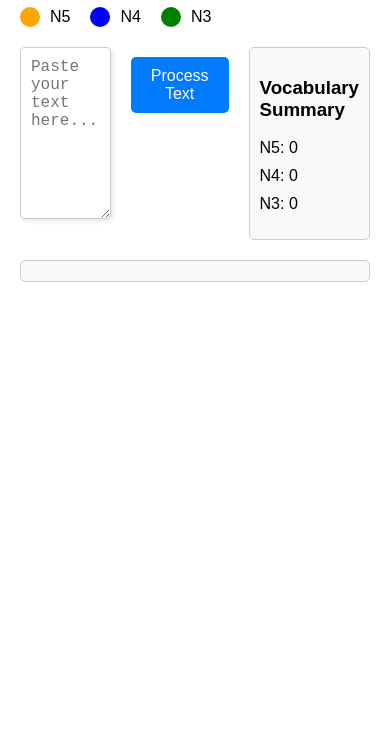
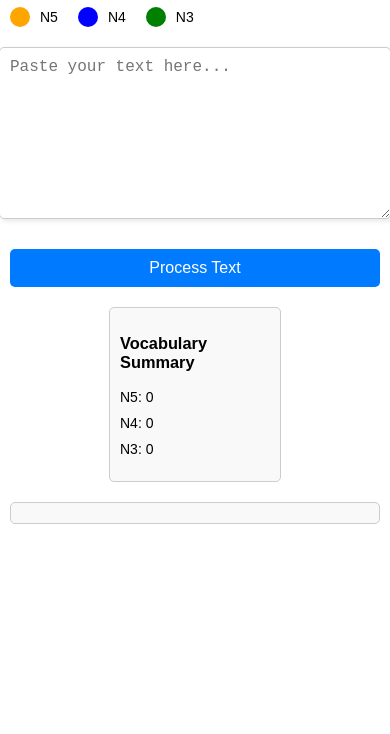
Before and after one commit to mera-tinambacan/Japanese-Vocab-Categorizer, a website: page index.html in a window 390 px wide. Shown: the part 110-844 px from the top of the page. Drawn offline with Linux system fonts and the light colour scheme.

Commit message:
make it responsive esp on iphone

```diff
--- a/styles.css
+++ b/styles.css
@@ -12,6 +12,41 @@ h1 {
     display: flex;
     align-items: flex-start;
     gap: 20px;
+}
+
+/* Responsive layout adjustments */
+@media (max-width: 600px) {
+    body {
+        font-size: 14px;
+        margin: 10px;
+    }
+
+    #main-content {
+        flex-direction: column;
+        align-items: center;
+    }
+
+    textarea {
+        width: 100%;
+        max-width: 100%;
+        height: 100px;
+    }
+
+    button {
+        width: 100%;
+    }
+}
+
+textarea {
+    width: 100%;
+    max-width: 600px;
+    height: 150px;
+    padding: 10px;
+    font-size: 1rem;
+    border-radius: 5px;
+    border: 1px solid #ccc;
+    box-shadow: 2px 2px 5px rgba(0, 0, 0, 0.1);
+    resize: vertical;
 }
 
 textarea {
```
